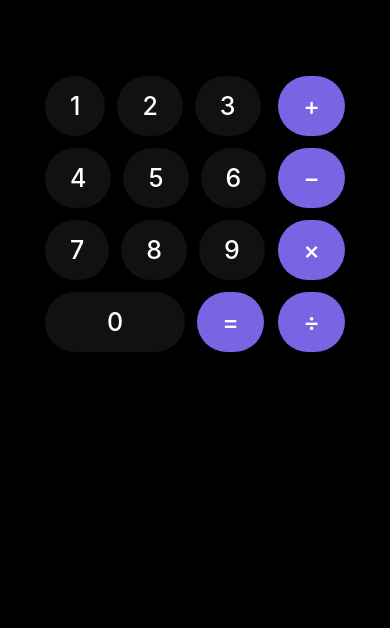
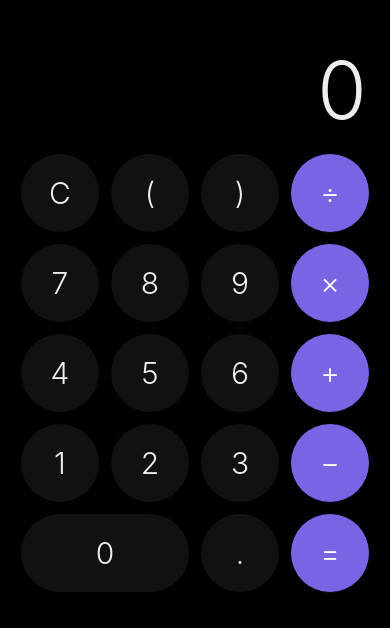
Before and after one commit to Rafael-CN/Calculadora, a React Native app: screen / in a window 390 px wide. Shown: the part 216-844 px from the top of the page. Built offline with nearby package versions, Linux system fonts and the light colour scheme.

Commit message:
add Digit.js

```diff
--- a/App.js
+++ b/App.js
@@ -1,11 +1,10 @@
 import { StatusBar } from "expo-status-bar";
 import { useState } from "react";
-import { Pressable, StyleSheet, Text, View } from "react-native";
+import { StyleSheet, Text, View } from "react-native";
+import Digit from "./Digit";
 
 export default function App() {
-  const [task, setTask] = useState("");
-
-  const operations = ["+", "−", "×", "÷"];
+	const [task, setTask] = useState("0");
 
 	const addInput = (i) => {
 		if (task.length === 0 && operations.includes(i)) return;
@@ -31,81 +30,57 @@ export default function App() {
 
 		let evalString = task;
 		try {
-      evalString = task.replace(/[+−×÷]/g, (m) => replaces[m]);
 			const result = eval(evalString);
 			setTask(result);
 		} catch (e) {
-      setTask("");
+			setTask("0");
 		}
 	};
 
 	return (
 		<View style={styles.container}>
+			<View style={styles.result}>
 				<Text style={styles.resultText}>{task}</Text>
+			</View>
 
 			<View style={styles.mainSection}>
 				<View style={styles.leftSection}>
+					<View style={styles.numberLine}>
+						<Digit text="C"></Digit>
+						<Digit text="(" value="("></Digit>
+						<Digit text=")" value=")"></Digit>
+					</View>
+
 					{[
+						[7, 8, 9],
+						[4, 5, 6],
 						[1, 2, 3],
-            [4, 5, 6],
-            [7, 8, 9],
 					].map((l, i) => {
 						return (
 							<View style={styles.numberLine} key={i}>
 								{l.map((n, i) => {
-                  return (
-                    <Pressable
-                      style={styles.number}
-                      key={n}
-                      onPress={() => {
-                        addInput(n);
-                      }}
-                    >
-                      <Text style={styles.numberText}>{n}</Text>
-                    </Pressable>
-                  );
+									return <Digit key={i} text={n} value={n}></Digit>;
 								})}
 							</View>
 						);
 					})}
+
 					<View style={styles.numberLine}>
-            <Pressable
-              style={styles.lastNumber}
-              onPress={() => {
-                addInput(0);
-              }}
-            >
-              <Text style={styles.numberText}>0</Text>
-            </Pressable>
-
-            <Pressable
-              style={styles.numberColored}
-              onPress={() => {
-                calculate();
-              }}
-            >
-              <Text style={styles.numberText}>=</Text>
-            </Pressable>
-          </View>
-        </View>
-        <View style={styles.rightSection}>
-          {operations.map((o, i) => {
-            return (
-              <Pressable
-                style={styles.numberColored}
-                key={i}
-                onPress={() => {
-                  addInput(o);
-                }}
-              >
-                <Text style={styles.numberText}>{o}</Text>
-              </Pressable>
-            );
-          })}
+						<Digit text={0} value={0} size={2}></Digit>
+						<Digit text="." value="."></Digit>
 					</View>
 				</View>
 
-      <StatusBar style="auto" />
+				<View style={styles.rightSection}>
+					<Digit text="÷" value="/" colored={true}></Digit>
+					<Digit text="×" value="*" colored={true}></Digit>
+					<Digit text="+" value="+" colored={true}></Digit>
+					<Digit text="−" value="-" colored={true}></Digit>
+					<Digit text="=" colored={true}></Digit>
+				</View>
+			</View>
+
+			<StatusBar style="light" />
 		</View>
 	);
 }
@@ -115,7 +90,8 @@ const styles = StyleSheet.create({
 		flex: 1,
 		backgroundColor: "#000",
 		alignItems: "center",
-    justifyContent: "center",
+		justifyContent: "flex-end",
+		paddingBottom: 30,
 	},
 
 	mainSection: {
@@ -128,43 +104,15 @@ const styles = StyleSheet.create({
 		flexDirection: "row",
 	},
 
-  number: {
-    paddingVertical: 15,
-    paddingHorizontal: 25,
-    margin: 5,
-    borderRadius: 40,
-    borderWidth: 1,
-    backgroundColor: "#111",
-  },
-
-  lastNumber: {
-    paddingVertical: 15,
-    paddingHorizontal: 62,
-    margin: 5,
-    borderRadius: 40,
-    borderWidth: 1,
-    backgroundColor: "#111",
-  },
-
-  numberColored: {
-    paddingVertical: 15,
-    paddingHorizontal: 25,
-    margin: 5,
-    borderRadius: 40,
-    borderWidth: 1,
-    backgroundColor: "#7765E3",
-  },
-
-  numberText: {
-    fontSize: 25,
-    fontWeight: "500",
-    color: "#fff",
+	result: {
+		width: "88%",
 	},
 
 	resultText: {
-    marginBottom: 15,
-    color: "#fff",
-    fontSize: 30,
-    fontWeight: "500",
+		fontSize: 80,
+		fontWeight: "300",
+		color: "#eee",
+		marginBottom: 10,
+		textAlign: "right",
 	},
 });
--- /dev/null
+++ b/Digit.js
@@ -0,0 +1,51 @@
+import { TouchableHighlight, StyleSheet, Text, Vibration } from "react-native";
+
+const defaultSize = 80;
+const defaultFontSize = 30;
+
+export default function Digit({
+	text,
+	value,
+	colored = false,
+	size = 1,
+	onPress = null,
+}) {
+	let width = defaultSize * size;
+	if (size > 1) width += 5 * size;
+
+	const styles = StyleSheet.create({
+		number: {
+			height: defaultSize,
+			width: width,
+			margin: 5,
+			borderRadius: 40,
+			borderWidth: 1,
+			justifyContent: "center",
+			backgroundColor: colored ? "#7765E3" : "#111111",
+		},
+
+		numberText: {
+			fontSize: defaultFontSize,
+			fontWeight: "300",
+			color: colored ? "#fff" : "#eee",
+			textAlign: "center",
+		},
+	});
+
+	return (
+		<TouchableHighlight
+			style={styles.number}
+			onPress={
+				onPress
+					? onPress
+					: () => {
+							Vibration.vibrate(50);
+							console.log(value);
+					  }
+			}
+			underlayColor={colored ? "#9485E9" : "#000"}
+		>
+			<Text style={styles.numberText}>{text}</Text>
+		</TouchableHighlight>
+	);
+}
--- a/app.json
+++ b/app.json
@@ -1,7 +1,7 @@
 {
 	"expo": {
-    "name": "calculator",
-    "slug": "calculator",
+		"name": "Calculadora",
+		"slug": "Calculadora",
 		"version": "1.0.0",
 		"orientation": "portrait",
 		"icon": "./assets/icon.png",
@@ -11,9 +11,7 @@
 			"resizeMode": "contain",
 			"backgroundColor": "#ffffff"
 		},
-    "assetBundlePatterns": [
-      "**/*"
-    ],
+		"assetBundlePatterns": ["**/*"],
 		"ios": {
 			"supportsTablet": true
 		},
```
Also changed, not shown: 1 other file (tests, documents, lock files or other folders). Lines whose indentation alone changed are shown as unchanged.
